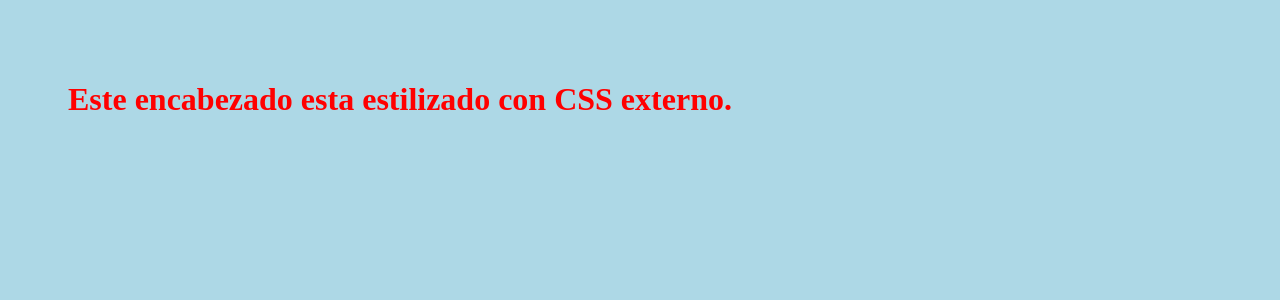
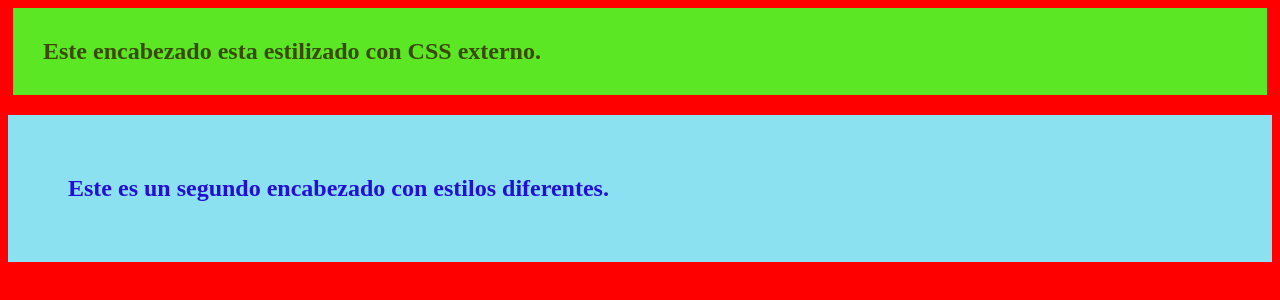
Before and after one commit to maurdalm/PROYECTOS_HTML, a plain HTML site: page EJERCICIO 04/EJERCICIO 04.html in a window 1280 px wide. Drawn offline with Linux system fonts and the light colour scheme.

Commit message:
cambios 27 oct 25

```diff
--- a/EJERCICIO 04/EJERCICIO 04.html
+++ b/EJERCICIO 04/EJERCICIO 04.html
@@ -7,5 +7,6 @@
     </head>
     <body>
         <h1> Este encabezado esta estilizado con CSS externo.</h1>
+        <h2> Este es un segundo encabezado con estilos diferentes.</h2>
     </body>
 </html>
--- a/EJERCICIO 04/estilos.css
+++ b/EJERCICIO 04/estilos.css
@@ -1,7 +1,15 @@
+body {
+    background-color: red;
+}
 h1 {
-        color: red;
-        padding: 60px;
-    }
-    body {
-        background-color: lightblue;
-    }
+    color: rgb(58, 73, 4);
+    font-size: 24px;
+    padding: 30px;
+    margin: 5px;
+    background-color: rgb(91, 231, 35);
+}
+h2 {
+    color: rgb(35, 15, 214);
+    padding: 60px;
+    background-color: rgb(140, 225, 240);
+}
```
